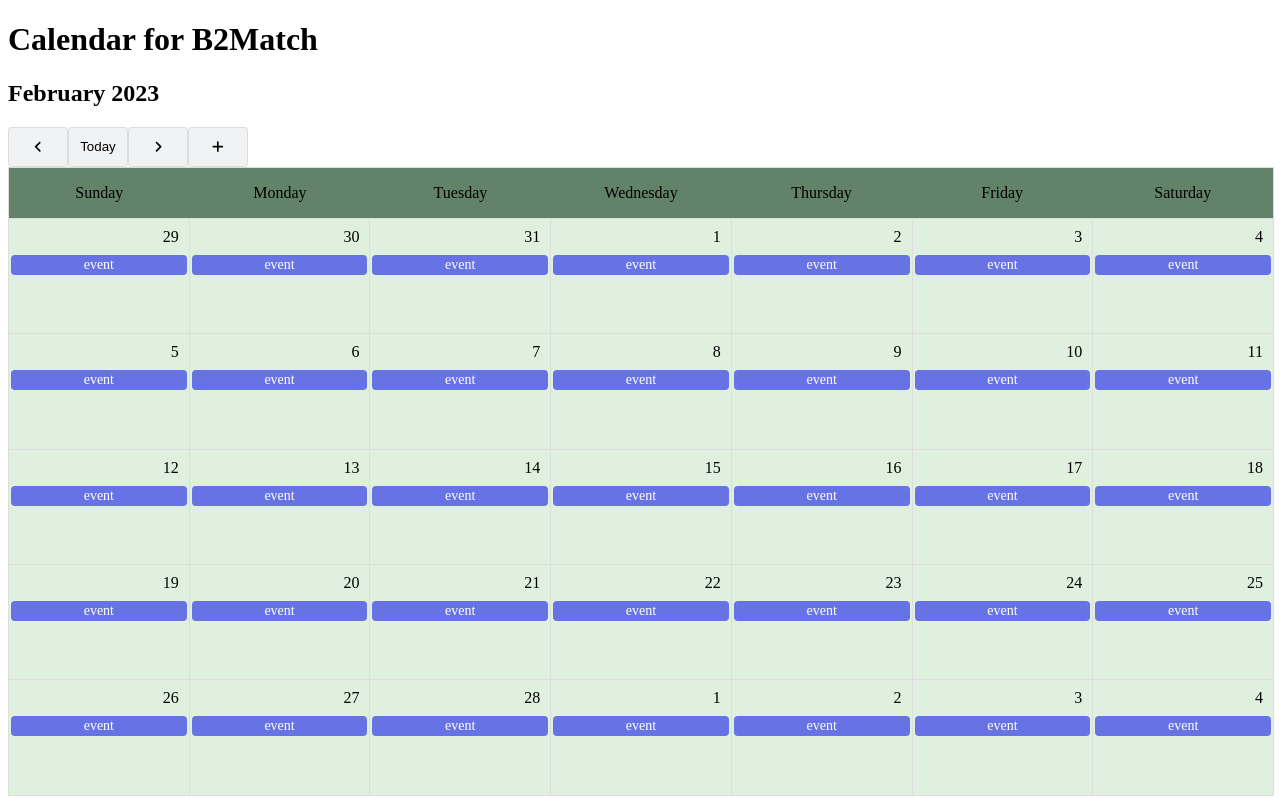
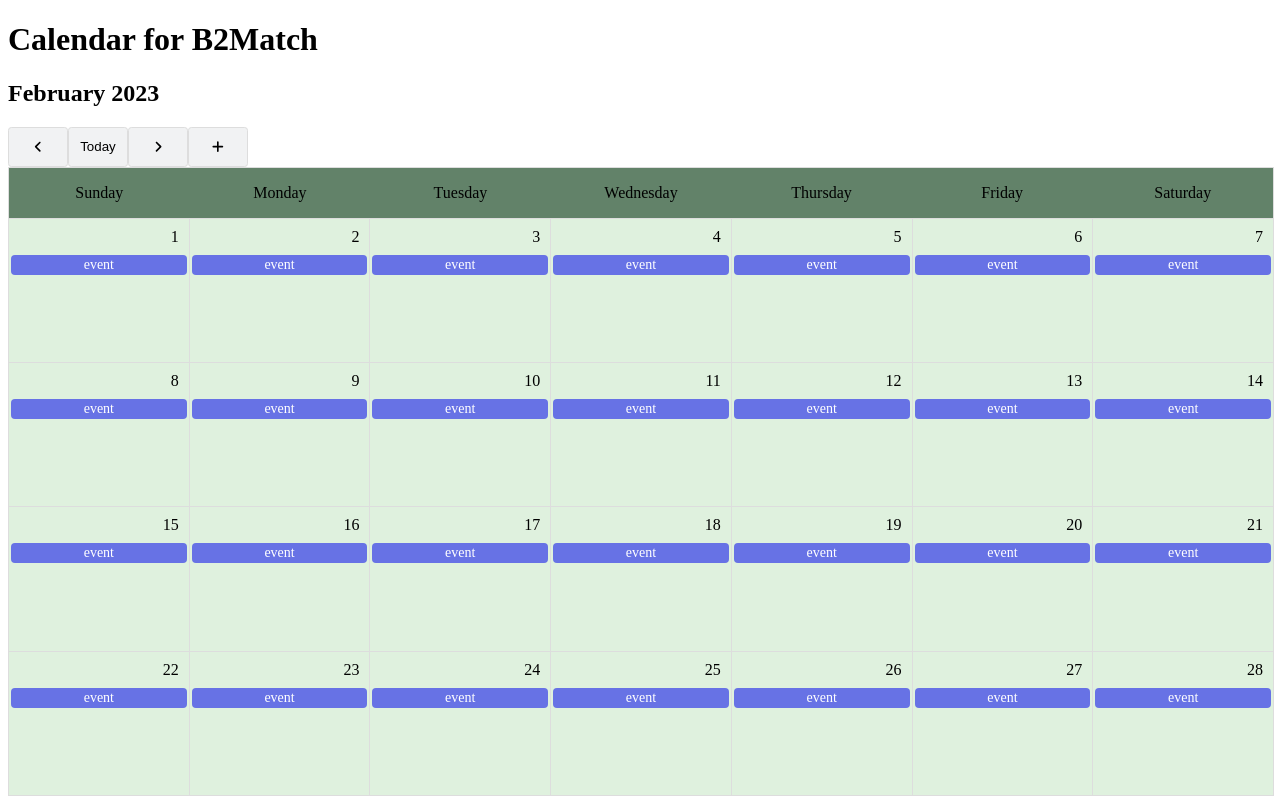
Before and after one commit to roberth6060/react-calender-app, a React (Create React App) app: page / in a window 1280 px wide. Built offline with nearby package versions, Linux system fonts and the light colour scheme.

Commit message:
create calendar date component in common folder

```diff
--- a/src/components/CalendarGrid/CalendarGrid.tsx
+++ b/src/components/CalendarGrid/CalendarGrid.tsx
@@ -1,27 +1,21 @@
 import { useAppDispatch, useAppSelector } from "../../store/hooks";
 import moment from "moment";
-import { CalendarDates, CalendarEvent, CalendarNumber } from "./style/CalendarGrid-Style";
+import { CalendarDates } from "./style/CalendarGrid-Style";
+import CalendarDate from "../common/CalendarDate/CalendarDate";
 
 export const CalendarGrid = ()=> {
 
-    const { curDate, eventArray} = useAppSelector((state)=> state.calendar);
+    const { curDate} = useAppSelector((state)=> state.calendar);
 
     const curDays =  Array.from(Array(moment(curDate).daysInMonth()).keys());
      const prevDays =  Array.from(Array(moment(curDate).subtract(1, "month").daysInMonth()).keys());
       const nextDays =  Array.from(Array(moment(curDate).add(1, "month").daysInMonth()).keys());
 
-
-
-
   let day = moment(curDate).startOf("month").format("dddd");
-
-
-
 
 let offset = 0;
 if (day === "Sunday") {
             offset =0;
-
           }
           if (day === "Monday") {
 
@@ -47,6 +41,21 @@ if (day === "Sunday") {
         offset =6;
           }
 
+          // Get moment at start date of previous month
+var prevMonth = moment(curDate).startOf('month');
+var prevMonthDays = prevMonth.daysInMonth();
+
+// Array to collect dates of previous month
+var prevMonthDates = [];
+
+for (var i = 0; i < prevMonthDays; i++) {
+
+  // Calculate moment based on start of previous month, plus day offset
+  var prevMonthDay = prevMonth.clone().add(i, 'days').format("YYYY-MM-DD");
+
+  prevMonthDates.push(prevMonthDay);
+}
+
 
 
  const  days = moment(curDate).daysInMonth();
@@ -59,20 +68,13 @@ if (day === "Sunday") {
         }
 let remainder = getRemainder(7, offset + days);
 
-  const year = moment(curDate).format("YYYY");
-
-  const  month = moment(curDate).format("MM");
 
 
 
   const prevdaysCount = moment(curDate).subtract(1, "month").daysInMonth();
   const nextsCount = moment(curDate).add(1, "month").daysInMonth();
 
-  console.log("x: ", prevdaysCount);
 
-console.log("remainder", remainder);
-
-console.log("offset: ", offset);
 prevDays.splice(0, prevdaysCount-offset);
 nextDays.splice(remainder);
 
@@ -90,24 +92,10 @@ for (let  i =0; i < nextDays.length; i++) {
    curDays.push(nextDays[i]);
 
 }
-console.log(prevDays);
-console.log(curDays);
+console.log("prev ",prevMonthDates);
 
-return (<CalendarDates>
-
-    {curDays.map((curDay,i)=> {
-        return( <div key={i}
-		className="calendar-date today-date"
-		data-day="${number} 2"
-		data-date="${date} 03-2-2023"
-		title="${date} 03-2-2023">
-
-		    <CalendarNumber>{ curDay + 1}</CalendarNumber>
-		    <CalendarEvent onClick={(e)=> {
-                e.preventDefault();
-                console.log(e.target);
-            }}>event</CalendarEvent>
-		</div>)
-    })}
+return (
+    <CalendarDates>
+        <CalendarDate days={prevMonthDates} type="today"/>
     </CalendarDates>)
 }
--- a/src/components/CalendarGrid/style/CalendarGrid-Style.ts
+++ b/src/components/CalendarGrid/style/CalendarGrid-Style.ts
@@ -48,28 +48,3 @@ export const CalendarDates = styled.div`
     opacity: 0.5;
   }
 `;
-
-export const CalendarNumber = styled.span`
-  position: absolute;
-  top: 10px;
-  right: 10px;
-  line-height: 1;
-  z-index: 1;
-`;
-
-export const CalendarEvent = styled.span`
-  position: absolute;
-  top: 35px;
-  left: 0;
-  right: 0;
-  font-size: 0.875rem;
-  white-space: nowrap;
-  text-align: left;
-  background-color: #6772e5;
-  margin: 1px 2px;
-  text-align: center;
-  color: #fff;
-  padding: 2px 4px;
-  border-radius: 0.25rem;
-  cursor: pointer;
-`;
--- /dev/null
+++ b/src/components/common/CalendarDate/CalendarDate.tsx
@@ -0,0 +1,26 @@
+import React from "react";
+import { CalendarEvent, CalendarNumber } from "./style/CalendarDate-Style";
+
+interface IDays {
+    days: Array<string>,
+    type: string,
+}
+const CalendarDate = (props: IDays)=> {
+    return(<>
+        {props.days.map((curDay,i)=> {
+        return( <div key={i}
+		className={`calendar-date ${props.type}-date`}
+		data-day={i}
+		data-date={curDay}
+		title={curDay}>
+		    <CalendarNumber>{ i + 1}</CalendarNumber>
+		    <CalendarEvent onClick={(e)=> {
+                e.preventDefault();
+                console.log(e.target);
+            }}>event</CalendarEvent>
+		</div>)
+    })}
+    </>)
+}
+
+export default CalendarDate;
--- /dev/null
+++ b/src/components/common/CalendarDate/style/CalendarDate-Style.ts
@@ -0,0 +1,26 @@
+import styled from "styled-components";
+
+export const CalendarNumber = styled.span`
+  position: absolute;
+  top: 10px;
+  right: 10px;
+  line-height: 1;
+  z-index: 1;
+`;
+
+export const CalendarEvent = styled.span`
+  position: absolute;
+  top: 35px;
+  left: 0;
+  right: 0;
+  font-size: 0.875rem;
+  white-space: nowrap;
+  text-align: left;
+  background-color: #6772e5;
+  margin: 1px 2px;
+  text-align: center;
+  color: #fff;
+  padding: 2px 4px;
+  border-radius: 0.25rem;
+  cursor: pointer;
+`;
```
